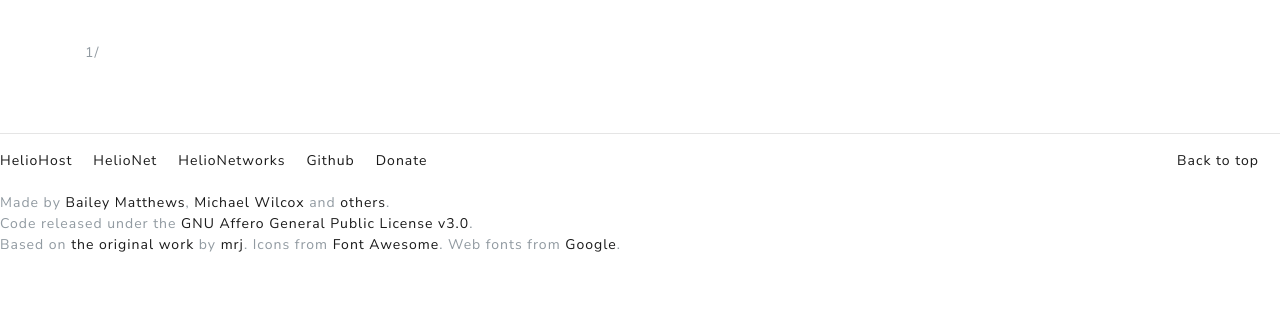
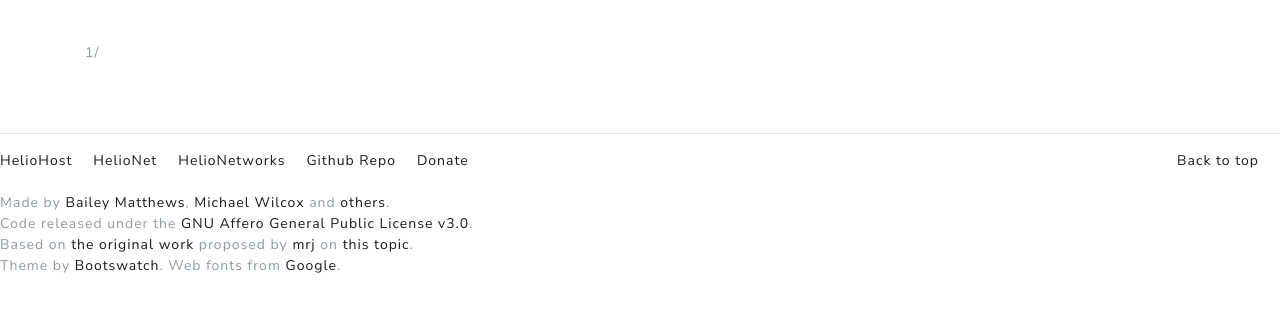
Before and after one commit to HelioNetworks/HelioLinkExchange, a PHP site: page /del.cookie.admin.php?cid=1 in a window 1280 px wide. Shown: the part 91-403 px from the top of the page. Run offline with PHP 8.4, Linux system fonts and the light colour scheme; data that the repository does not hold is empty; some libraries are stand-ins or nearby versions.

Commit message:
Changed links and layout

```diff
--- a/assets/include/footer.php
+++ b/assets/include/footer.php
@@ -7,14 +7,15 @@
               <li class="float-lg-right"><a href="#top">Back to top</a></li>
               <li><a href="https://heliohost.org">HelioHost</a></li>
               <li><a href="https://helionet.org">HelioNet</a></li>
-              <li><a href="https://github.com/HelioNetworks/HelioLinkExchange">HelioNetworks</a></li>
-              <li><a href="https://github.com/HelioNetworks/HelioLinkExchange">Github</a></li>
+              <li><a href="https://github.com/HelioNetworks/">HelioNetworks</a></li>
+              <li><a href="https://github.com/HelioNetworks/HelioLinkExchange">Github Repo</a></li>
               <li><a href="https://www.heliohost.org/donate/">Donate</a></li>
             </ul>
             <p>Made by <a href="https://www.helionet.org/index/user/123463-bailey/">Bailey Matthews</a>, <a href="https://www.helionet.org/index/user/96985-miwilc/">Michael Wilcox</a> and <a href="https://github.com/HelioNetworks/HelioLinkExchange/graphs/contributors">others</a>.</p>
             <p>Code released under the <a href="https://github.com/HelioNetworks/HelioLinkExchange/blob/master/LICENSE">
 GNU Affero General Public License v3.0</a>.</p>
-            <p>Based on <a href="https://github.com/HelioNetworks/HelioLinkExchange/tree/original">the original work</a> by <a href="https://www.helionet.org/index/user/118243-mrj/">mrj</a>. Icons from <a href="http://fontawesome.io/" rel="nofollow">Font Awesome</a>. Web fonts from <a href="https://fonts.google.com/" rel="nofollow">Google</a>.</p>
+            <p>Based on <a href="https://github.com/HelioNetworks/HelioLinkExchange/tree/original">the original work</a> proposed by <a href="https://www.helionet.org/index/user/118243-mrj/">mrj</a> on <a href="https://www.helionet.org/index/topic/30956-traffic-exchange/">this topic</a>.</p>
+            <p>Theme by <a href="https://bootswatch.com" rel="nofollow">Bootswatch</a>. Web fonts from <a href="https://fonts.google.com/" rel="nofollow">Google</a>.</p>
 
           </div>
         </div>
```
